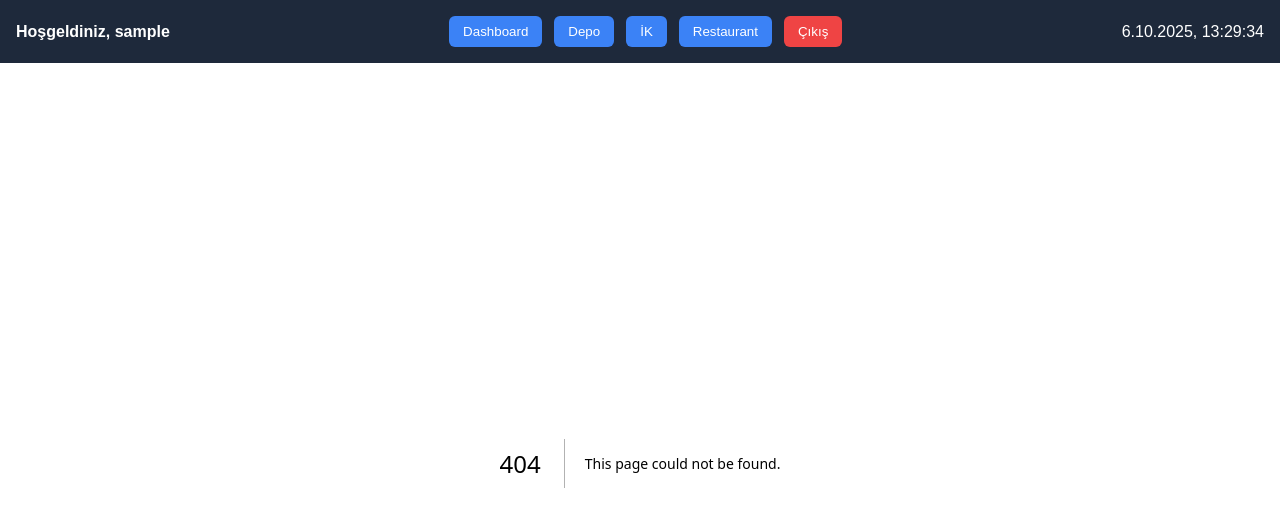
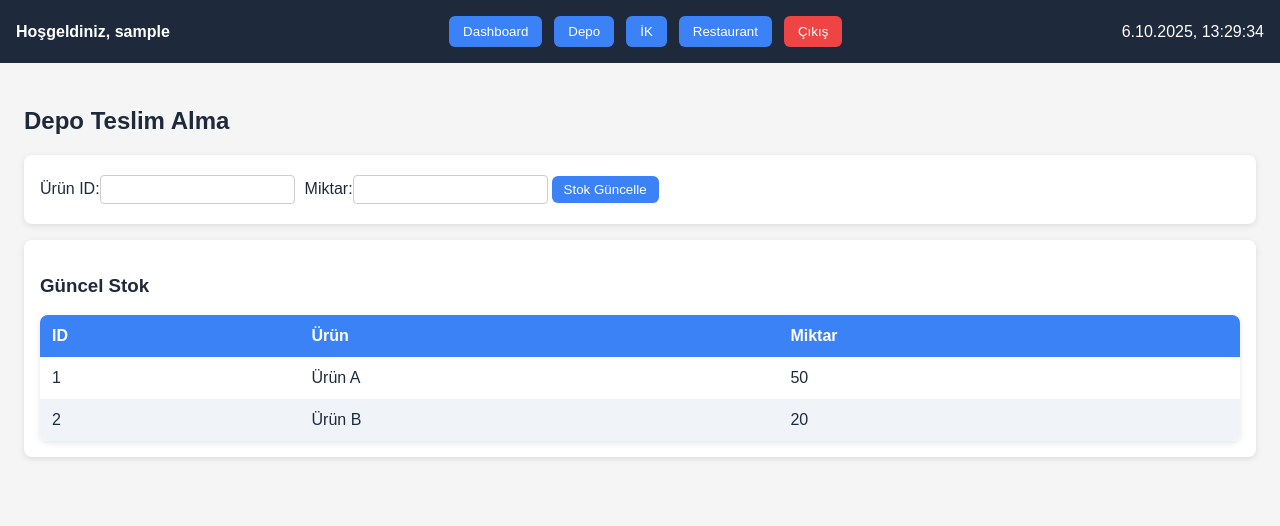
Before and after one commit to 07mercedes-source/panel-demov1, a Next.js app: page /depo-teslim in a window 1280 px wide. Before the commit this address had no page. Shown: the top 526 px of the page. Built offline with nearby package versions, Linux system fonts and the light colour scheme; sample sign-in values are in the browser's storage.

Commit message:
Create depo-teslim.js

```diff
--- /dev/null
+++ b/pages/depo-teslim.js
@@ -0,0 +1,55 @@
+import { useState } from 'react';
+import { useRouter } from 'next/router';
+
+export default function DepoTeslim() {
+  const router = useRouter();
+  const [products, setProducts] = useState([
+    { id: 1, name: 'Ürün A', quantity: 50 },
+    { id: 2, name: 'Ürün B', quantity: 20 }
+  ]);
+
+  const handleSubmit = (e) => {
+    e.preventDefault();
+    const id = parseInt(e.target.id.value, 10);
+    const qty = parseInt(e.target.quantity.value, 10);
+    setProducts(products.map(p => p.id === id ? { ...p, quantity: p.quantity + qty } : p));
+    alert('Depo stoğu güncellendi!');
+    e.target.reset();
+  };
+
+  const buttonStyle = { padding: '6px 12px', margin: '4px', borderRadius: '6px', border: 'none', cursor: 'pointer', backgroundColor: '#3b82f6', color: 'white' };
+
+  return (
+    <div style={{ padding: 24 }}>
+      <h2>Depo Teslim Alma</h2>
+      <form onSubmit={handleSubmit} className="card" style={{ padding: 16 }}>
+        <label>Ürün ID:
+          <input type="number" name="id" required />
+        </label>
+        <label style={{ marginLeft: 10 }}>Miktar:
+          <input type="number" name="quantity" required />
+        </label>
+        <button style={buttonStyle} type="submit">Stok Güncelle</button>
+      </form>
+      <div className="card" style={{ marginTop: 16 }}>
+        <h3>Güncel Stok</h3>
+        <table>
+          <thead>
+            <tr>
+              <th>ID</th><th>Ürün</th><th>Miktar</th>
+            </tr>
+          </thead>
+          <tbody>
+            {products.map(p => (
+              <tr key={p.id}>
+                <td>{p.id}</td>
+                <td>{p.name}</td>
+                <td>{p.quantity}</td>
+              </tr>
+            ))}
+          </tbody>
+        </table>
+      </div>
+    </div>
+  );
+}
```
